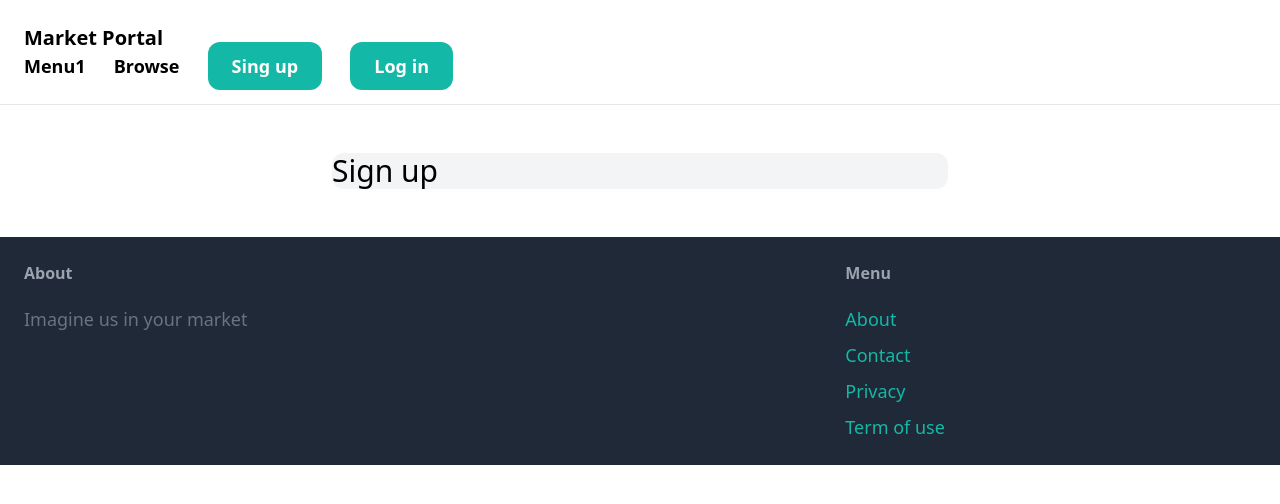
After one commit to barnelisme/market-plaza, a Django app: page /signup/ in a window 1280 px wide. The commit adds this page. Shown: the top 504 px of the page. Run offline with Django 4.2, Linux system fonts and the light colour scheme; some libraries are stand-ins or nearby versions.

Commit message:
Add sign up forms

```diff
--- /dev/null
+++ b/puddle/core/forms.py
@@ -0,0 +1,8 @@
+from django import forms
+from django.contrib.auth.forms import UserCreationForm
+from django.contrib.auth.models import User
+
+class SignupForm(UserCreationForm):
+    class Meta:
+        model = User
+        fields = ('username','email', 'password1', 'password2')
--- a/puddle/core/templates/core/base.html
+++ b/puddle/core/templates/core/base.html
@@ -14,7 +14,7 @@
                 <a href="#" class="text-lg font-semibold hover:text-gray-500">Menu1</a>
                 <a href="#" class="text-lg font-semibold hover:text-gray-500">Browse</a>
 
-                <a href="#" class="px-6 py-3 text-lg font-semibold bg-teal-500 text-white rounded-xl hover:bg-teal-700">Sing up</a>
+                <a href="{% url 'core:signup' %}" class="px-6 py-3 text-lg font-semibold bg-teal-500 text-white rounded-xl hover:bg-teal-700">Sing up</a>
                 <a href="#" class="px-6 py-3 text-lg font-semibold bg-teal-500 text-white rounded-xl hover:bg-gray-700">Log in</a>
 
             </div>
--- /dev/null
+++ b/puddle/core/templates/core/signup.html
@@ -0,0 +1,12 @@
+{% extends 'core/base.html' %}
+
+    {% block title %}Sign up| Market Place{% endblock% }
+
+    {% block content %}
+    <div class="w-1/2 my-6 mx-auto bg-gray-100 rounded-xl">
+        <h1 class="mb-6 text-3xl">Sign up</h1>
+    </div>
+    {% endblock %}
+
+
+{% endblock %}
--- a/puddle/core/urls.py
+++ b/puddle/core/urls.py
@@ -7,4 +7,5 @@ app_name = 'core'
 urlpatterns = [
     path('', views.index, name='index'),
     path('contact/', views.contact, name='contact'),
+    path('signup/', views.signup, name='signup'),
 ]
--- a/puddle/core/views.py
+++ b/puddle/core/views.py
@@ -2,6 +2,8 @@ from django.shortcuts import render
 from item.models import Category, Item
 from django.http import HttpResponse
 from django.template import loader
+
+from .forms import SignupForm
 
 # Create your views here.
 
@@ -26,3 +28,11 @@ def inde(request):
     'items': items,
   }
   return HttpResponse(template.render(context, request))
+
+
+def signup (request):
+   form = SignupForm()
+
+   return render(request, 'core/signup.html',{
+      'form': form
+   })
```
